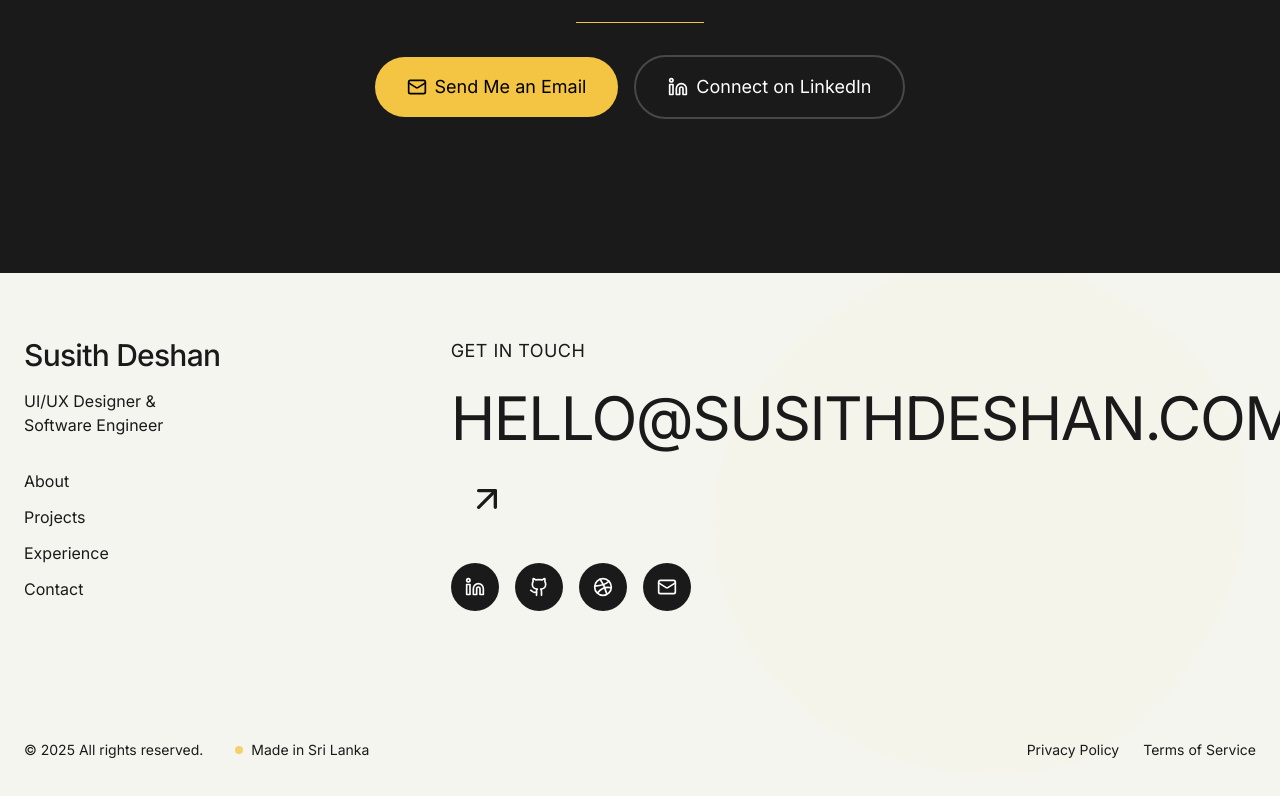
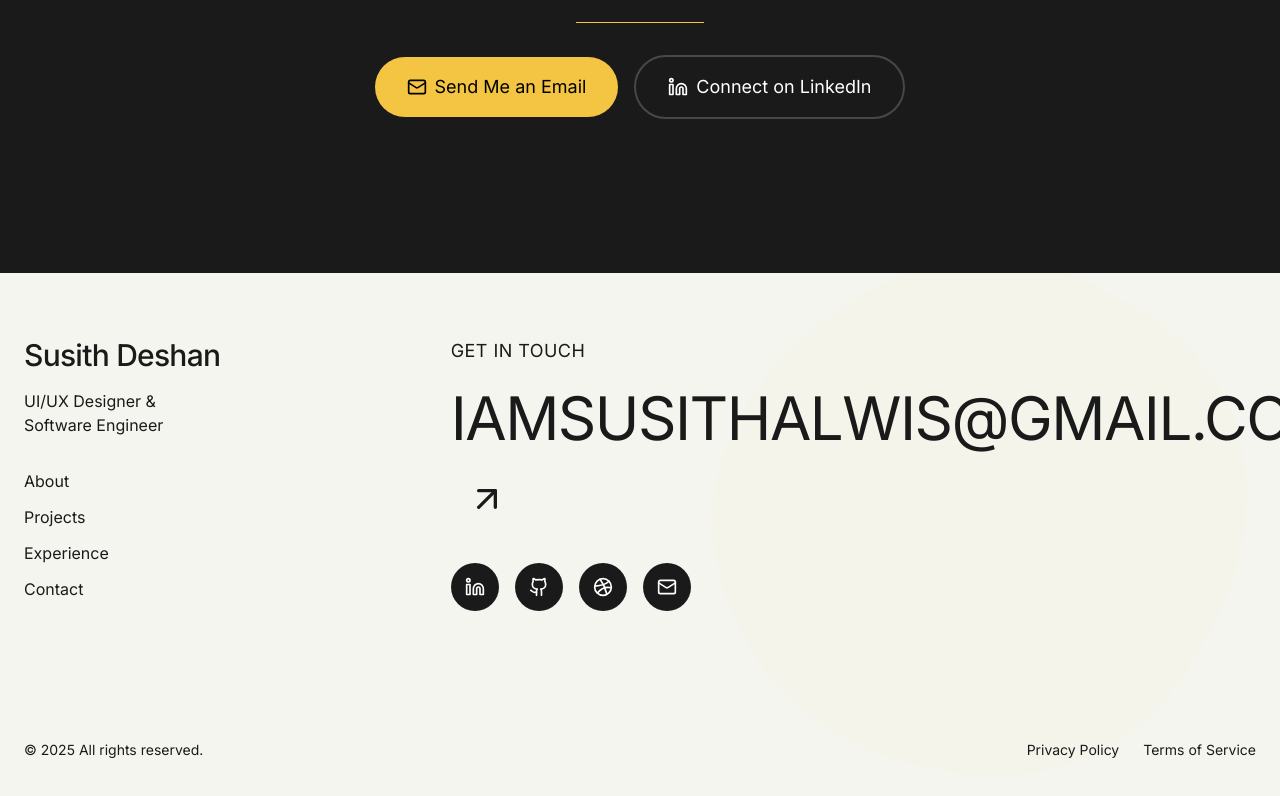
Before and after one commit to SusithD/Susith-Alwis-Profolio-2025, a React (Vite) app: page / in a window 1280 px wide. Shown: the part 9394-10190 px from the top of the page. Built offline with nearby package versions, Linux system fonts and the light colour scheme.

Commit message:
fix: update email address in Footer component and remove unused "Made in Sri Lanka" section for cleaner design

```diff
--- a/src/components/Footer.tsx
+++ b/src/components/Footer.tsx
@@ -82,7 +82,7 @@ export default function Footer() {
                     className="group relative inline-block"
                   >
                     <span className="relative">
-                      HELLO@SUSITHDESHAN.COM
+                      IAMSUSITHALWIS@GMAIL.COM
                       <motion.span
                         className="absolute bottom-0 left-0 w-full h-1 bg-[#F4C542]"
                         initial={{ scaleX: 0, originX: 0 }}
@@ -146,10 +146,6 @@ export default function Footer() {
           >
             <div className="flex flex-col md:flex-row items-center gap-4 md:gap-8">
               <p>© {currentYear} All rights reserved.</p>
-              <p className="flex items-center gap-2">
-                <span className="w-2 h-2 bg-[#F4C542] rounded-full animate-pulse" />
-                Made in Sri Lanka
-              </p>
             </div>
 
             <div className="flex gap-6">
```
